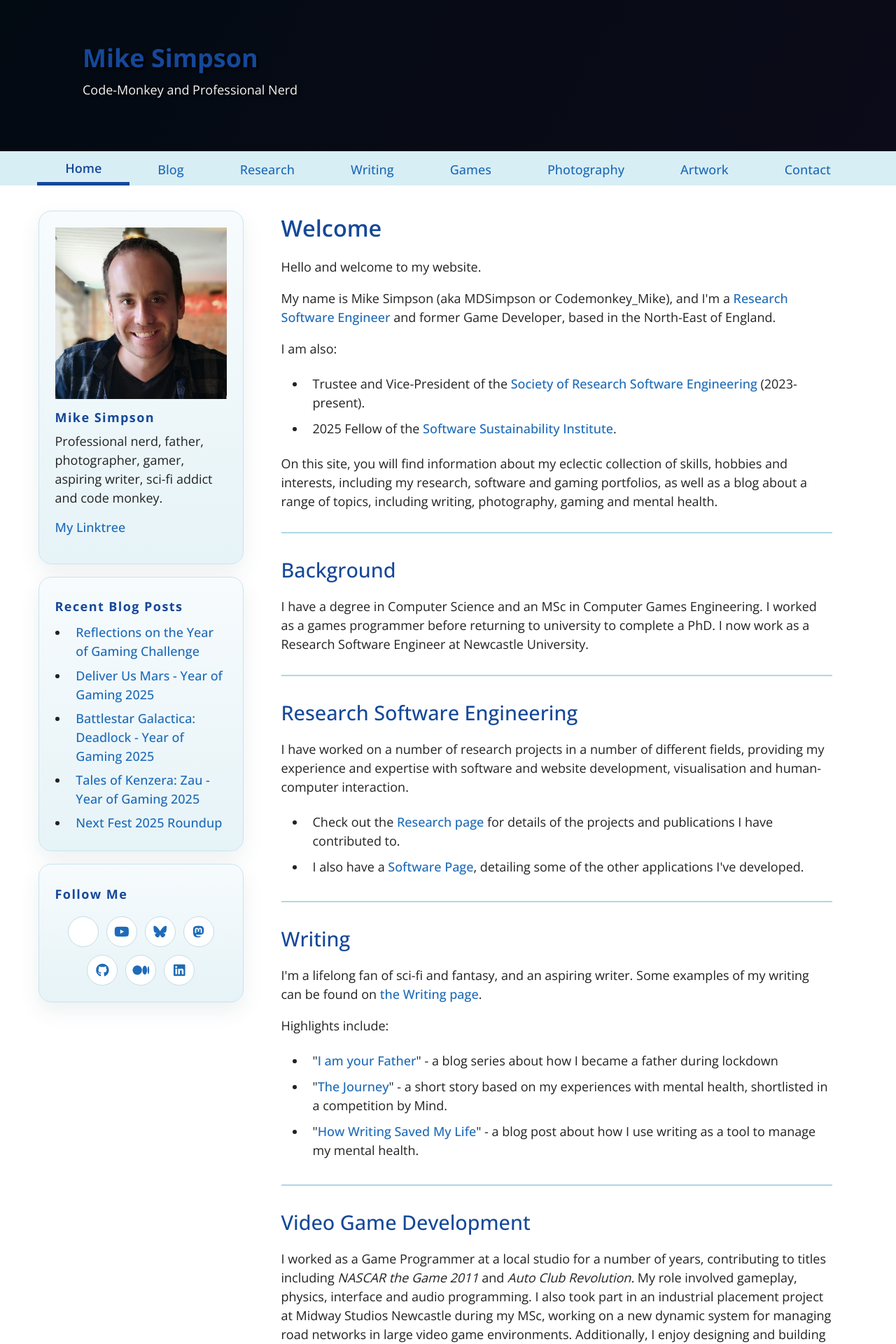
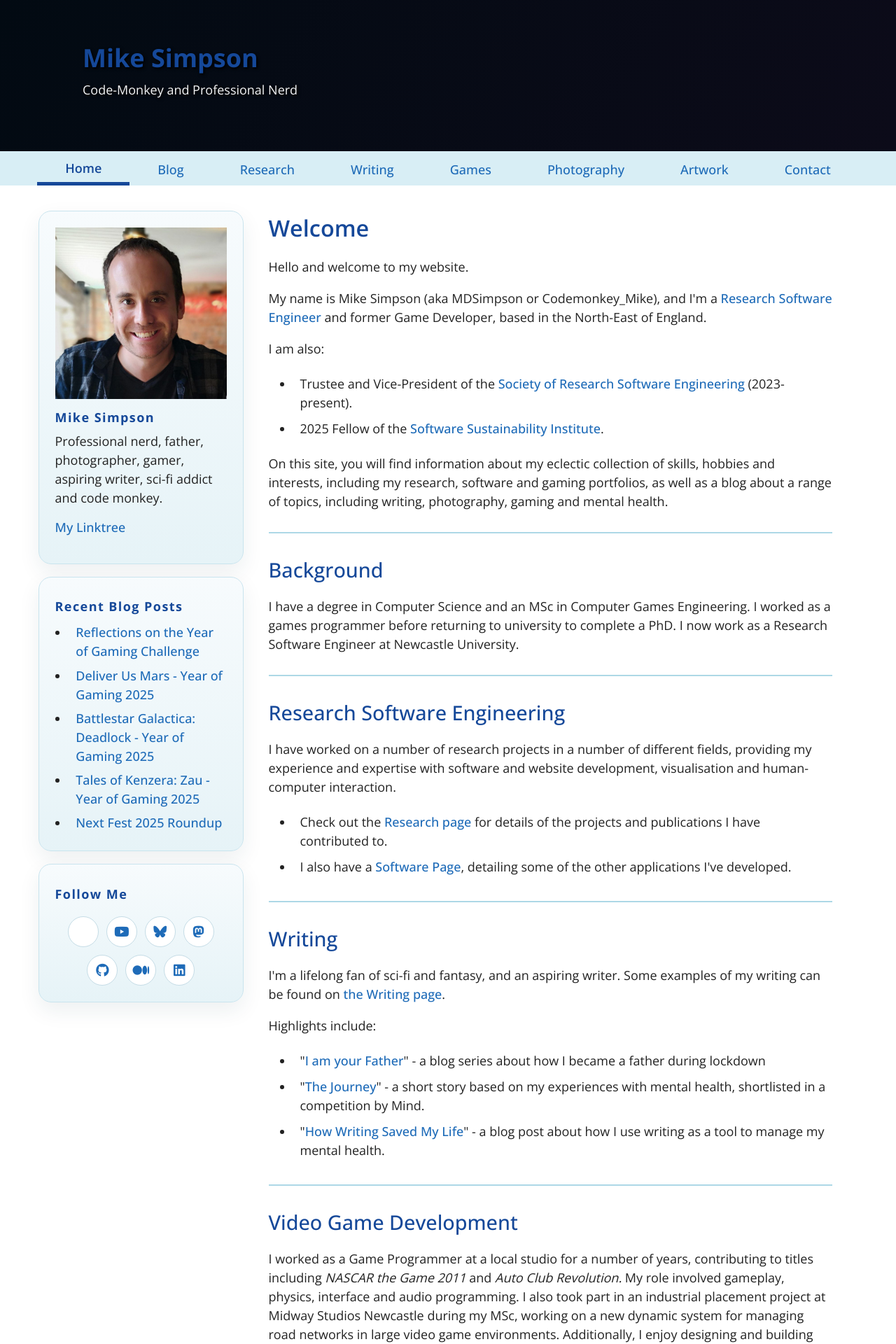
Before and after one commit to mdsimpson42/mdsimpson42.github.io, a Jekyll site: the page built from index.html, in a window 1280 px wide. Shown: the top 1920 px of the page at 70% size. Built offline with Jekyll 4.4.1, drawn with Linux system fonts in a browser that asks for light colours; nearby versions of some CDN libraries.

Commit message:
Remove gap between sidebar and content
To compensate for padding added in previous update

```diff
--- a/assets/css/customisations.scss
+++ b/assets/css/customisations.scss
@@ -1264,7 +1264,7 @@ button:hover {
 
 .main-content {
     display: grid;
-    gap: 1rem;
+    gap: 0rem;
     align-items: start;
     padding: 2rem 0rem;
 }
```
